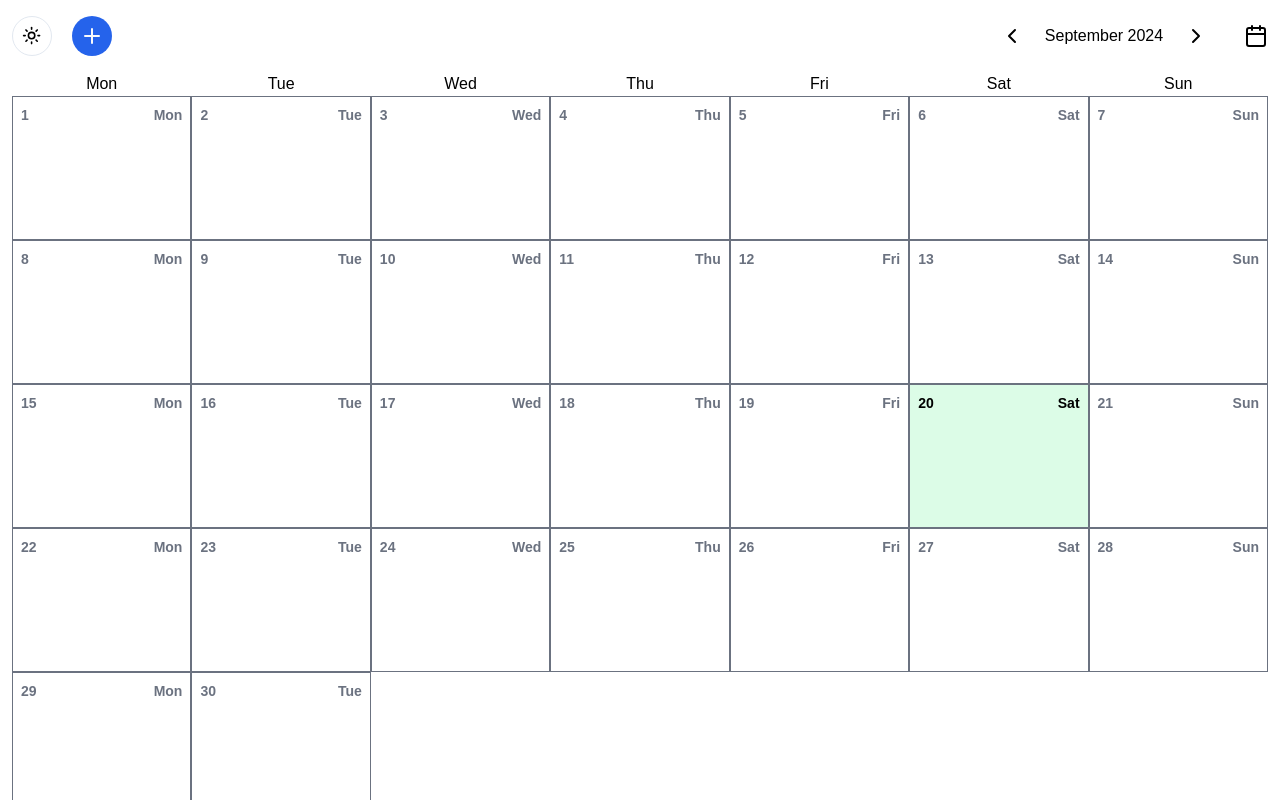
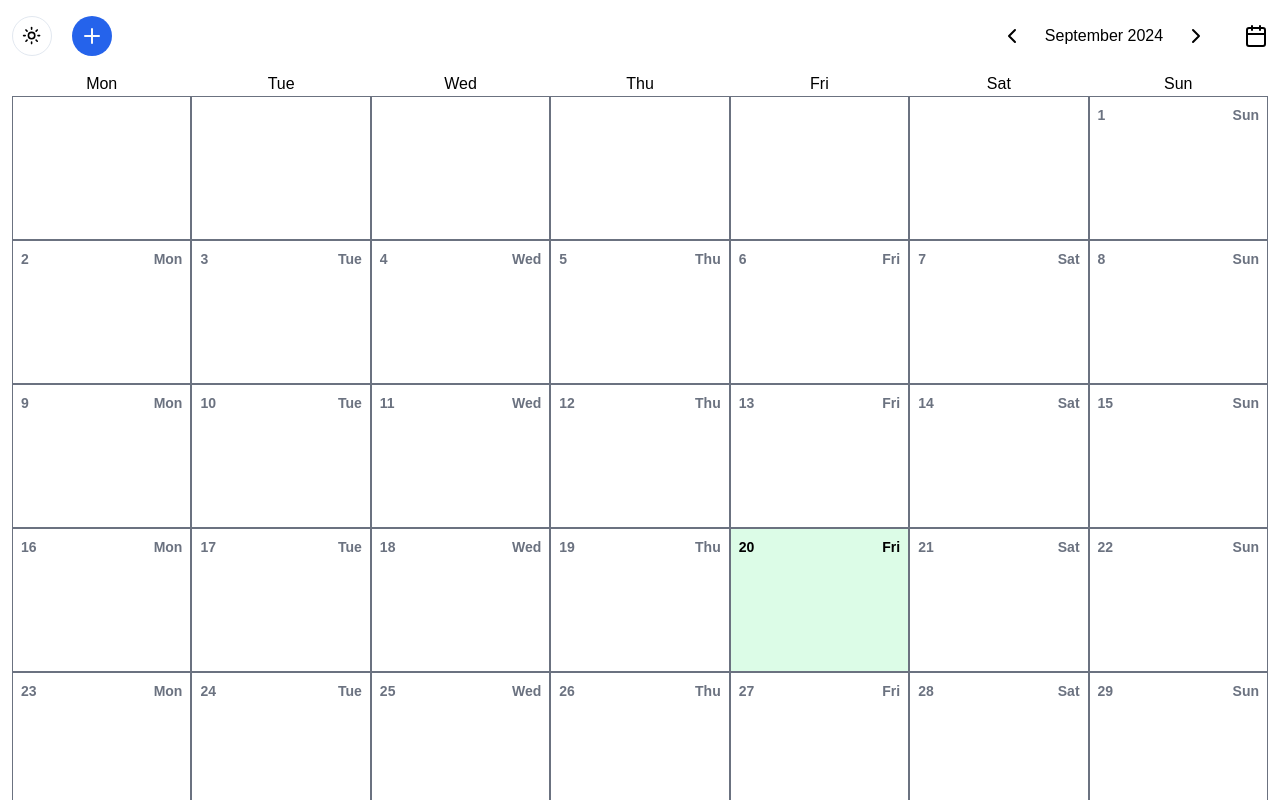
Before and after one commit to zachary-o/next-calendar, a Next.js app: page / in a window 1280 px wide. Shown: the top 800 px of the page. Built offline with nearby package versions, Linux system fonts and the light colour scheme.

Commit message:
fix firstDayOfMonth bug

```diff
--- a/components/shared/calendar-container.tsx
+++ b/components/shared/calendar-container.tsx
@@ -24,7 +24,7 @@ export const CalendarContainer: React.FC<Props> = () => {
   );
 
   const daysInMonth = new Date(currentYear, currentMonth + 1, 0).getDate();
-  const firstDayOfMonth = new Date(currentYear, currentMonth, 1).getDay();
+  const firstDayOfMonth = (new Date(currentYear, currentMonth, 1).getDay() + 6) % 7;
 
   const prevMonth = () => {
     setCurrentMonth((prevMonth) => (prevMonth === 0 ? 11 : prevMonth - 1));
```
